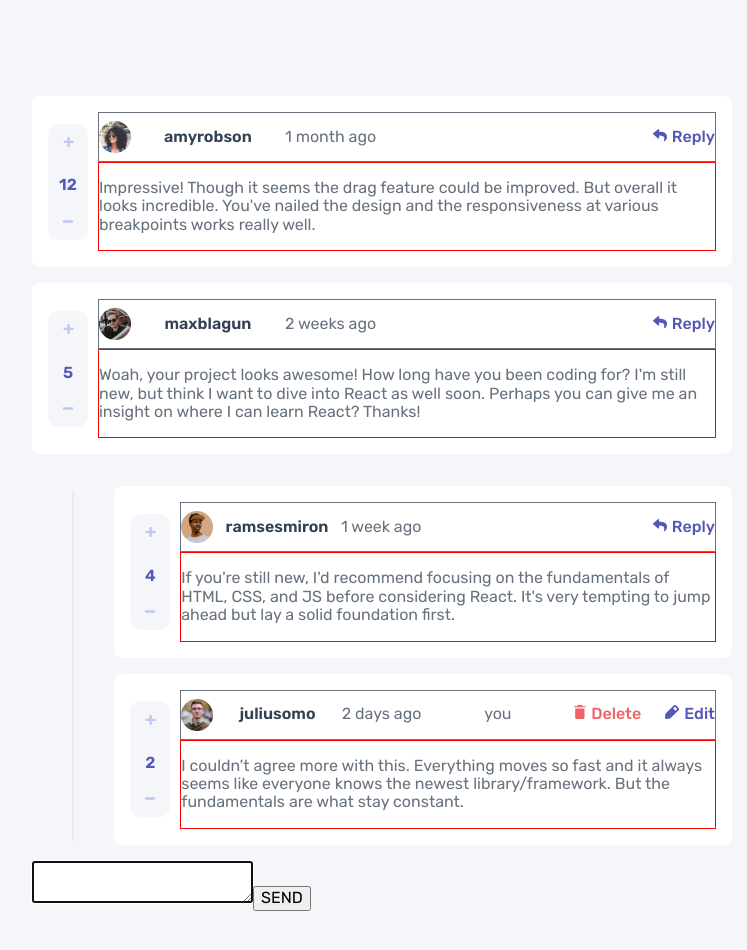
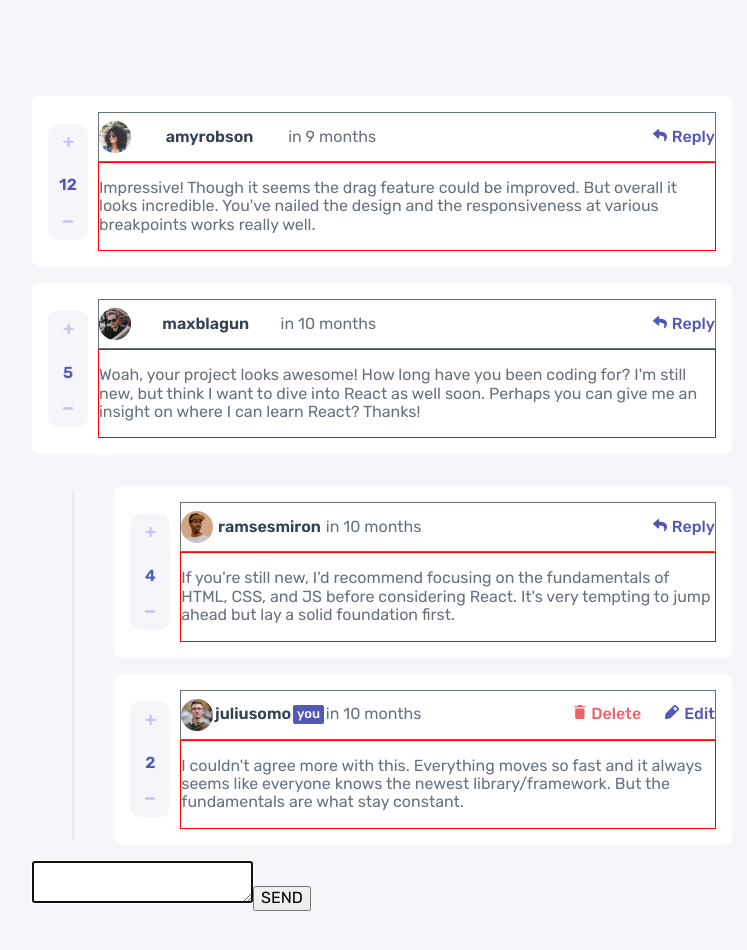
Before and after one commit to angelicamarttins/comments-section, a React (Vite) app: page / in a window 1280 px wide. Shown: the top 950 px of the page, without its empty margins (258-1005 px from the left). Built offline with nearby package versions, Linux system fonts and the light colour scheme.

Commit message:
fea: add date-fns lib

```diff
--- a/data.json
+++ b/data.json
@@ -11,7 +11,7 @@
 			"level": 0,
 			"id": "0",
 			"content": "Impressive! Though it seems the drag feature could be improved. But overall it looks incredible. You've nailed the design and the responsiveness at various breakpoints works really well.",
-			"createdAt": "1 month ago",
+			"createdAt": "2023-03-14T03:00:00.000Z",
 			"score": 12,
 			"originalScore": 12,
 			"user": {
@@ -27,7 +27,7 @@
 			"level": 0,
 			"id": "1",
 			"content": "Woah, your project looks awesome! How long have you been coding for? I'm still new, but think I want to dive into React as well soon. Perhaps you can give me an insight on where I can learn React? Thanks!",
-			"createdAt": "2 weeks ago",
+			"createdAt": "2023-04-01T03:00:00.000Z",
 			"score": 5,
 			"originalScore": 5,
 			"user": {
@@ -42,7 +42,7 @@
 					"level": 1,
 					"id": "2",
 					"content": "If you're still new, I'd recommend focusing on the fundamentals of HTML, CSS, and JS before considering React. It's very tempting to jump ahead but lay a solid foundation first.",
-					"createdAt": "1 week ago",
+					"createdAt": "2023-04-07T03:00:00.000Z",
 					"score": 4,
 					"originalScore": 4,
 					"replyingTo": "maxblagun",
@@ -58,7 +58,7 @@
 					"level": 1,
 					"id": "3",
 					"content": "I couldn't agree more with this. Everything moves so fast and it always seems like everyone knows the newest library/framework. But the fundamentals are what stay constant.",
-					"createdAt": "2 days ago",
+					"createdAt": "2023-04-13T03:00:00.000Z",
 					"score": 2,
 					"originalScore": 2,
 					"replyingTo": "ramsesmiron",
--- a/package.json
+++ b/package.json
@@ -10,6 +10,7 @@
   "dependencies": {
     "@types/styled-components": "^5.1.26",
     "@types/typescript": "^2.0.0",
+    "date-fns": "^2.29.3",
     "react": "^18.0.0",
     "react-dom": "^18.0.0",
     "styled-components": "^5.3.6",
--- a/src/Components/Comments/Comments.styles.ts
+++ b/src/Components/Comments/Comments.styles.ts
@@ -136,3 +136,16 @@ export const MultiButton = styled.div`
 	display: flex;
 	gap: 1.5rem;
 `
+
+export const Chip = styled.span`
+	${({ theme }: ThemeProps<Theme>) => css`
+		padding: 0.1rem 0.25rem;
+
+		border-radius: 2px;
+		background-color: ${theme.colors.blueDark};
+		color: ${theme.colors.white};
+
+		font-size: ${theme.fonts.size.small};
+		font-weight: ${theme.fonts.weight.medium};
+	`}
+`
--- a/src/Components/Comments/Comments.tsx
+++ b/src/Components/Comments/Comments.tsx
@@ -10,7 +10,8 @@ import {
 	CommentWrapper,
 	ReplyWrapper,
 	ReplyBar,
-	MultiButton
+	MultiButton,
+	Chip
 } from './Comments.styles'
 import { CommentsType, UserType } from '../../Types/Types'
 
@@ -26,6 +27,7 @@ import { NewComment } from '../NewComment'
 import { TextArea } from '../TextArea/TextArea'
 import { useComments } from './hooks/useComments'
 import { IconedButton } from '../IconedButton'
+import { formatDistanceToNowStrict } from 'date-fns'
 
 type CommentsProps = CommentsType & {
 	currentUser: UserType
@@ -102,7 +104,13 @@ export const Comments = ({
 					<InfoWrapper>
 						<Image src={webp} alt={`${username} photo`} />
 						<UserName>{username}</UserName>
-						<p>{createdAt}</p>
+						{isUser && <Chip>you</Chip>}
+						<p>
+							{formatDistanceToNowStrict(new Date(createdAt), {
+								addSuffix: true,
+								roundingMethod: 'ceil'
+							})}
+						</p>
 					</InfoWrapper>
 
 					{!isUser && (
@@ -113,7 +121,6 @@ export const Comments = ({
 
 					{isUser && (
 						<>
-							<p>you</p>
 							<MultiButton>
 								<IconedButton
 									icon={<DeleteIcon />}
--- a/src/Hooks/useSubmitComment.ts
+++ b/src/Hooks/useSubmitComment.ts
@@ -34,7 +34,7 @@ export function useSubmitComment({
 			level,
 			id: uuidv4(),
 			content: comment,
-			createdAt: 'Today',
+			createdAt: new Date().toISOString(),
 			...(replyingTo && { replyingTo }),
 			replies: [],
 			originalScore: 0,
--- a/src/Types/Types.ts
+++ b/src/Types/Types.ts
@@ -54,6 +54,7 @@ type Weight = {
 }
 
 type Size = {
+	small: string
 	regular: string
 }
 
--- a/src/Utils/theme.ts
+++ b/src/Utils/theme.ts
@@ -19,6 +19,7 @@ export const theme: Theme = {
 			bold: '700'
 		},
 		size: {
+			small: '13px',
 			regular: '16px'
 		}
 	}
```
Also changed, not shown: 1 other file (tests, documents, lock files or other folders).
